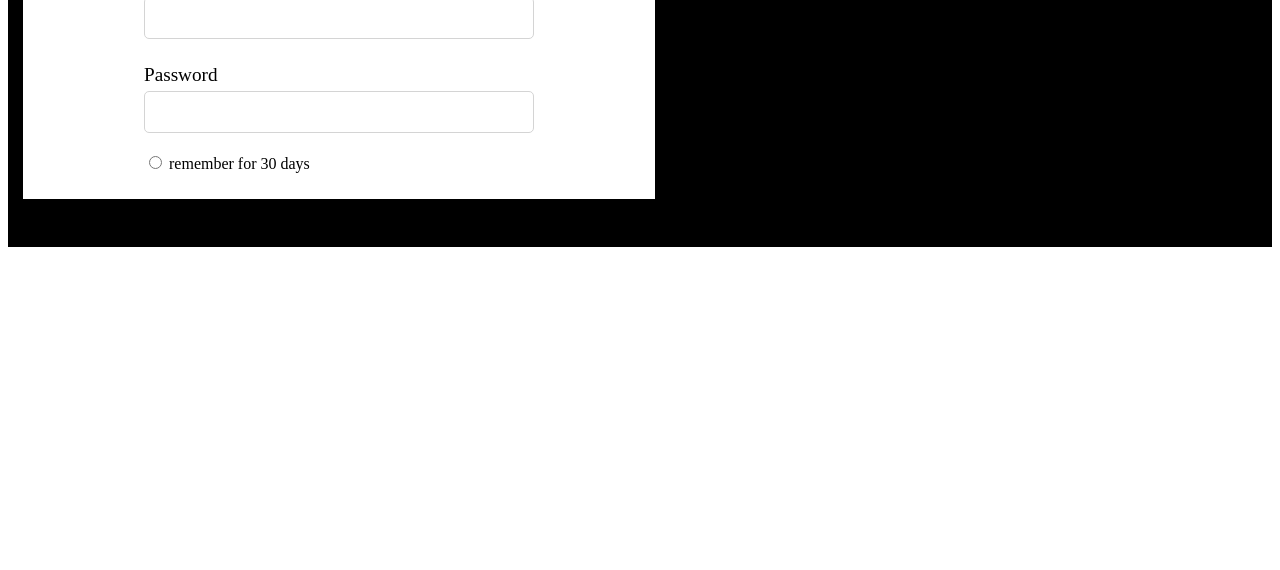
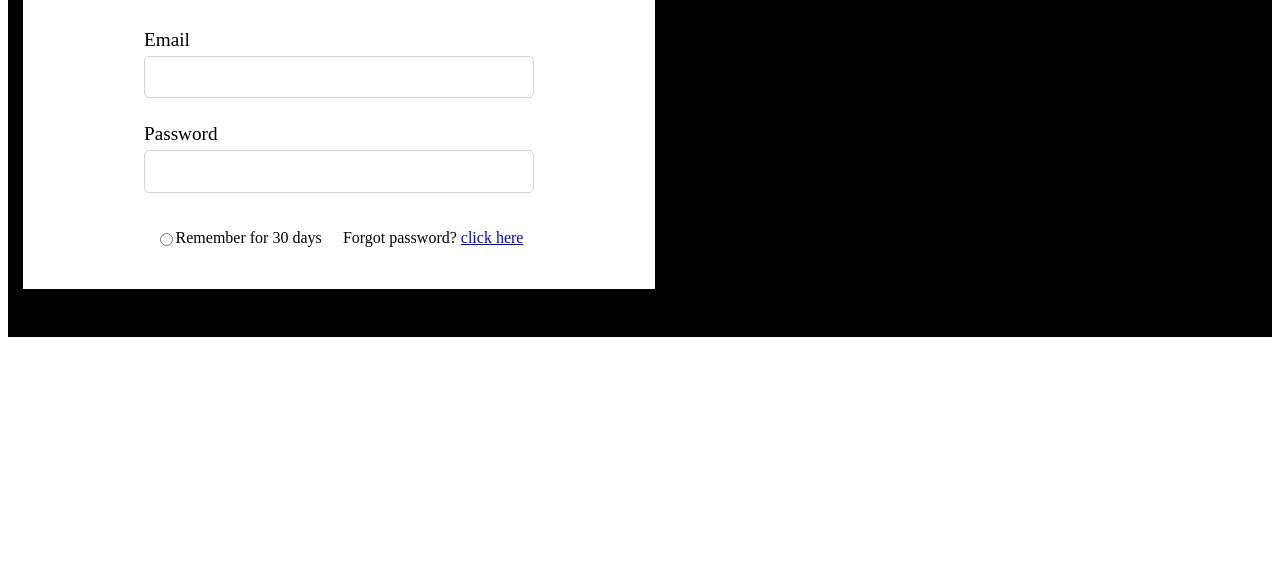
Before and after one commit to kallions/project_one, a plain HTML site: page Index.html in a window 1280 px wide. Shown: the part 230-800 px from the top of the page. Drawn offline with Linux system fonts and the light colour scheme.

Commit message:
style login in form

```diff
--- a/Index.html
+++ b/Index.html
@@ -11,11 +11,12 @@
 <body>
     <main>
         <div className="sign_in_cont">
+            <h3>Welcome back</h3>
             <div class="form_cont">
                 <h3>Welcome back</h3>
                 <p>please enter your details</p>
 
-                <form action="">
+                <form class="forms" action="">
                     <div>
                         <label for="email">Email</label>
                         <input type="text" name="email" id="email" />
@@ -28,9 +29,13 @@
 
                     <div>
                         <div class="remember_details">
-                            <input type="radio" name="remember_login" id="remember_login"
-                                placeholder="remeber for 3o days" />
-                            <label for="remember_login">remember for 30 days</label>
+                            <div>
+                                <input type="radio" name="remember_login" id="remember_login"
+                                    placeholder="remeber for 3o days" />
+                                <p>remember for 30 days</p>
+                            </div>
+
+                            <p>forgot password? <a href="#">click here</a></p>
                         </div>
                     </div>
                 </form>
--- a/style.css
+++ b/style.css
@@ -19,10 +19,6 @@ main {
     border-radius: inherit;
 }
 
-.form_cont::after {
-    background-color: cadetblue;
-    height: 500px;
-}
 
 .form_cont>h3 {
     text-align: center;
@@ -71,3 +67,27 @@ main {
     border-radius: 5px;
     border: 1px solid #d4d4d4;
 }
+
+.remember_details {
+    display: flex;
+    justify-content: space-around;
+}
+
+.remember_details>div {
+    display: flex;
+}
+
+.remember_details>div>p {
+    font-size: 1em;
+
+}
+
+.remember_details>div>p::first-letter {
+    text-transform: capitalize;
+
+}
+
+.remember_details>p::first-letter {
+    text-transform: capitalize;
+
+}
```
